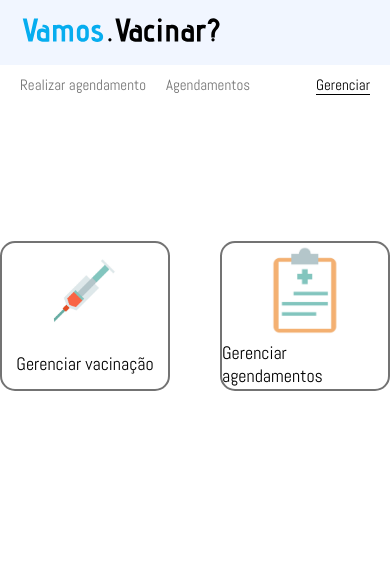
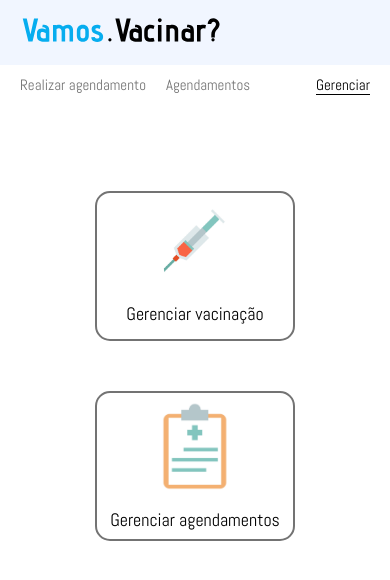
Before and after one commit to doug-22/vamos-vacinar, a React (Create React App) app: page /agendamentos/gerenciar in a window 390 px wide. Shown: the top 580 px of the page. Built offline with nearby package versions, Linux system fonts and the light colour scheme; no server answers.

Commit message:
Refactor code management page and adding responsiveness

```diff
--- a/src/Pages/Management/styles.css
+++ b/src/Pages/Management/styles.css
@@ -1,17 +1,20 @@
+.container-buttons,
+.content-button {
+  display: flex;
+  align-items: center;
+}
+
 .container-buttons {
   height: 50vh;
-  display: flex;
   justify-content: center;
-  align-items: center;
+
   gap: 50px;
 }
 
 .content-button {
   width: 200px;
   height: 150px;
-  display: flex;
   flex-direction: column;
-  align-items: center;
   justify-content: space-around;
   border: solid 2px var(--gray);
   border-radius: 15px;
@@ -24,3 +27,10 @@
 .container-buttons img {
   width: 70px;
 }
+
+@media (max-width: 900px) {
+  .container-buttons {
+    flex-direction: column;
+    margin-top: 50px;
+  }
+}
```
